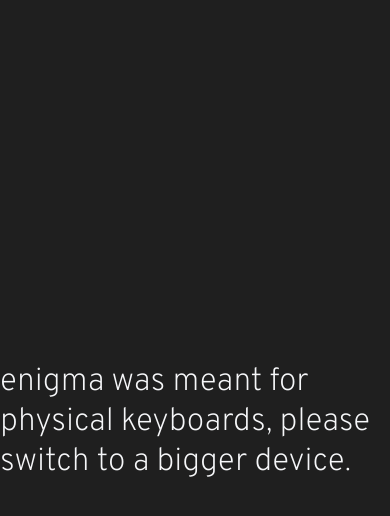
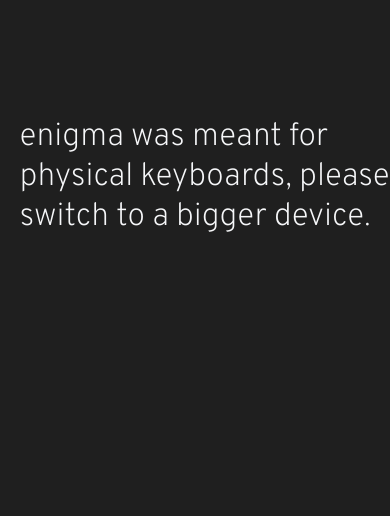
Before and after one commit to rrachelhuangg/draft-test, a React (Create React App) app in the folder my-app/: page / in a window 390 px wide. Shown: the top 516 px of the page. Built offline with nearby package versions, Linux system fonts and the light colour scheme; a web font is replaced by a local one.

Commit message:
Next test.

```diff
--- a/my-app/src/index.css
+++ b/my-app/src/index.css
@@ -282,9 +282,12 @@
     opacity:1;
     display: flex;
     justify-content: center;
-    align-items: center;
+    align-items: top;
     font-size: 200%;
     font-weight: 200;
+    padding-left: 5%;
+    padding-right: 5%;
+    padding-top: 30%;
   }
   #rotors-container{
     display: none;
```
